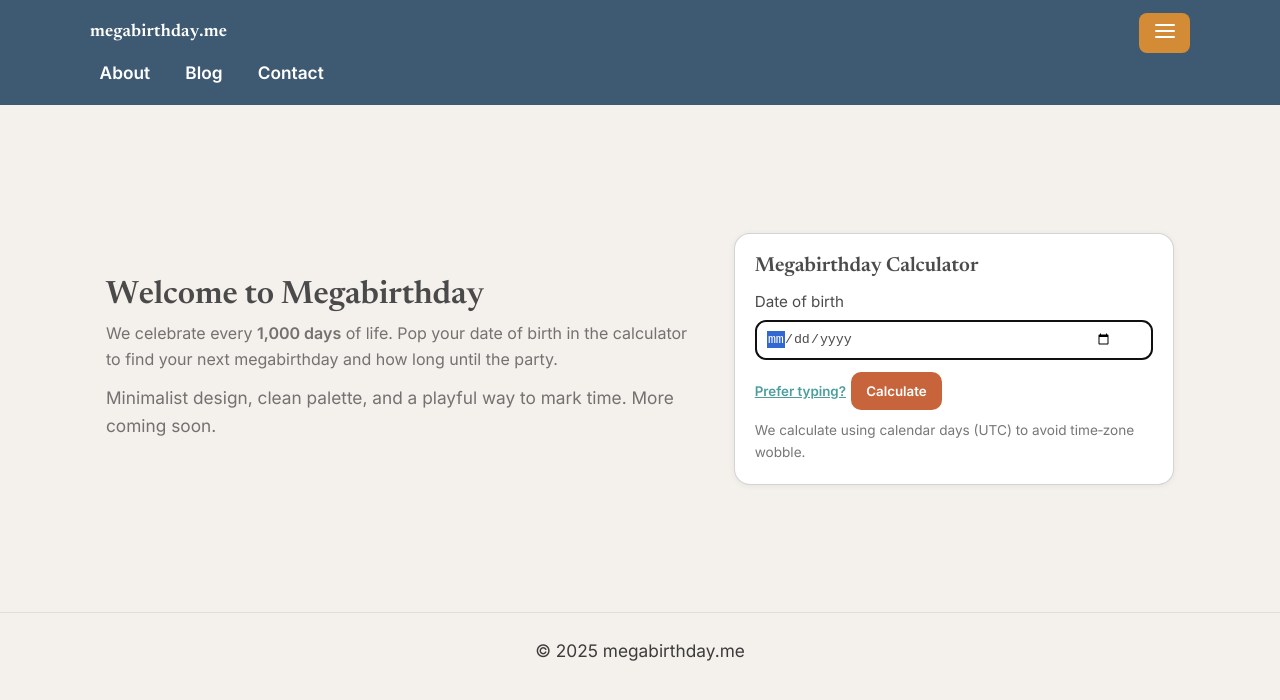
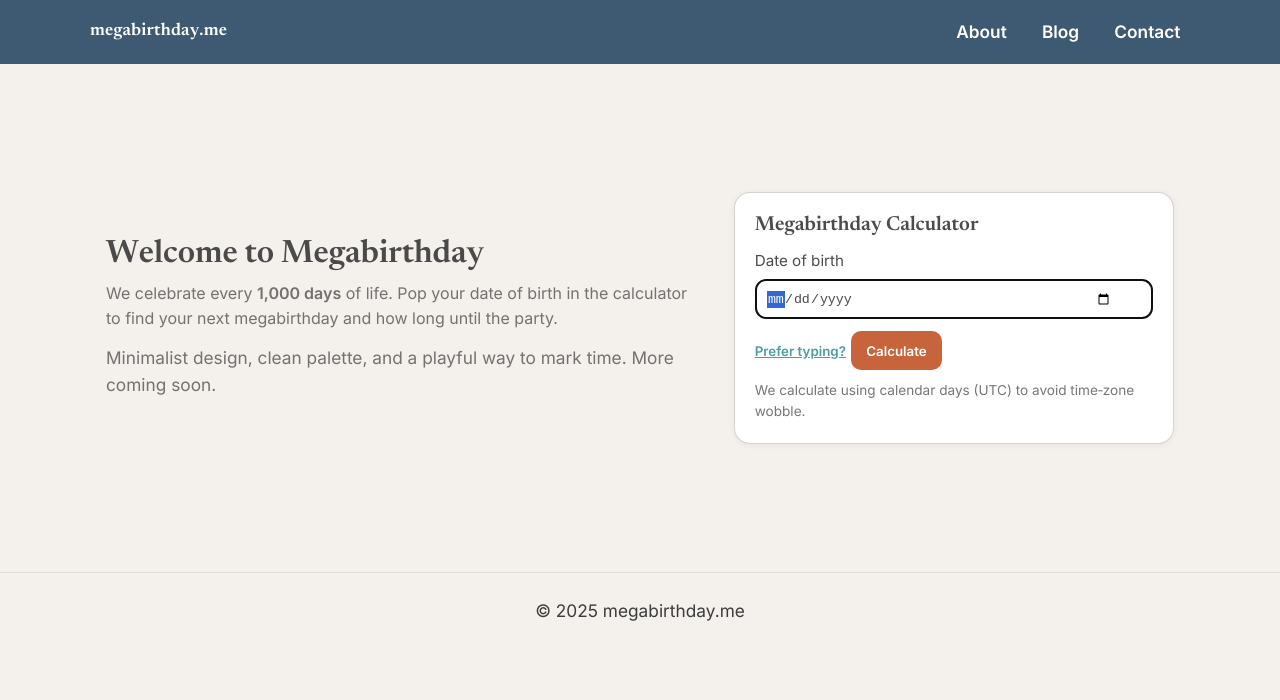
Before and after one commit to Vazool/megabirthday, a Jekyll site: the page built from index.html, in a window 1280 px wide. Shown: the top 700 px of the page. Built offline with Jekyll 4.4.1, drawn with Linux system fonts in a browser that asks for light colours.

Commit message:
Update main.css
Bugfix burger

```diff
--- a/assets/css/main.css
+++ b/assets/css/main.css
@@ -80,6 +80,49 @@
   position: sticky;
   top: 0;
   z-index: 100;
+}
+/* Desktop defaults */
+.site-header .site-nav{ display:flex; gap:1rem; align-items:center; }
+.site-header .nav-toggle{ display:none; }
+
+/* Mobile behaviour */
+@media (max-width: 820px){
+  .header-inner{
+    display: grid;
+    grid-template-columns: 1fr auto;   /* logo | burger */
+    align-items: center;
+    row-gap: .4rem;
+  }
+
+  .site-header .nav-toggle{
+    display: inline-flex;
+    justify-self: end;
+    align-items: center;
+    background: none;
+    border: 0;
+    color: #fff;
+    padding: .35rem;
+    border-radius: 10px;
+    line-height: 0;
+    cursor: pointer;
+  }
+
+  /* Hide menu by default on mobile */
+  .site-header .site-nav{
+    display: none !important;
+    grid-column: 1 / -1;               /* full width on the next row */
+    flex-direction: column;
+    gap: .5rem;
+    background: var(--smoky-navy);
+    padding: .5rem 0;
+    margin-top: .25rem;
+    border-radius: 12px;
+  }
+
+  /* Show when header has data-open="true" */
+  [data-nav][data-open="true"] .site-nav{
+    display: flex !important;
+  }
 }
 
 /* HERO */
```
